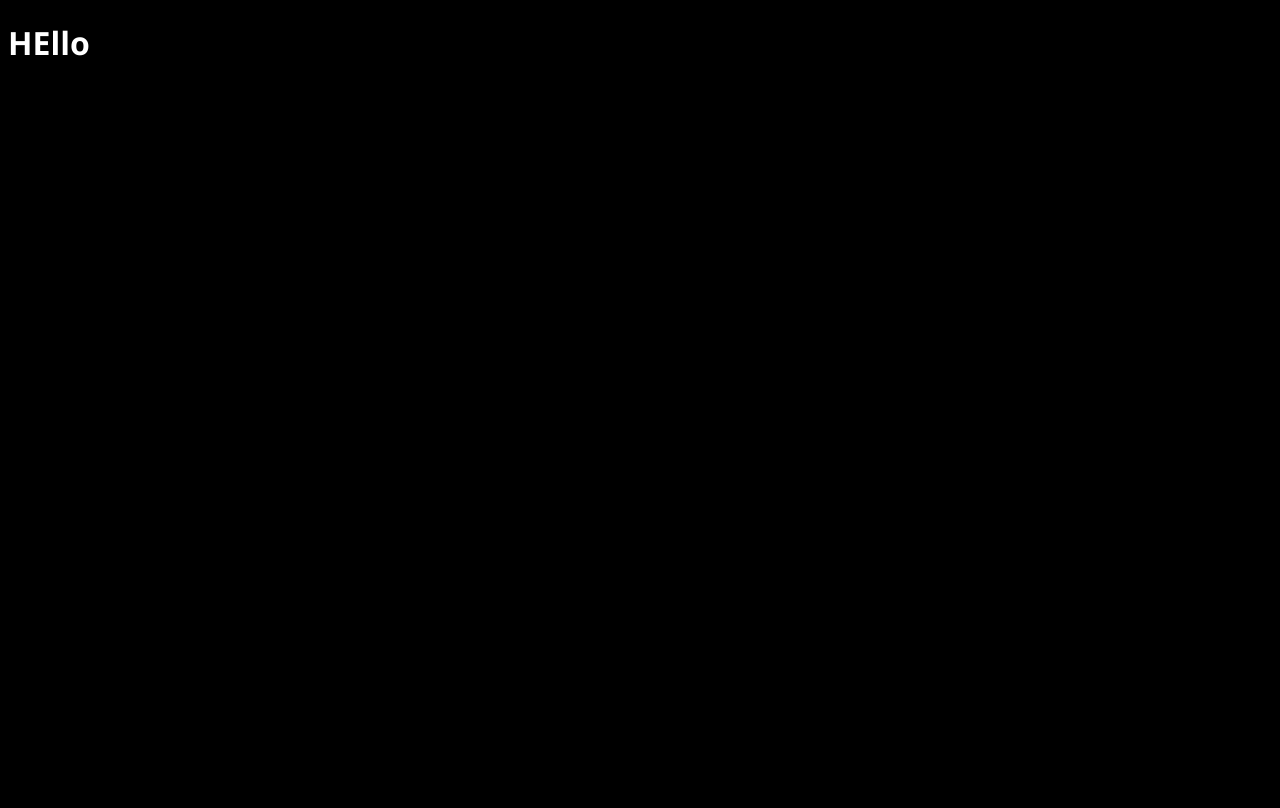
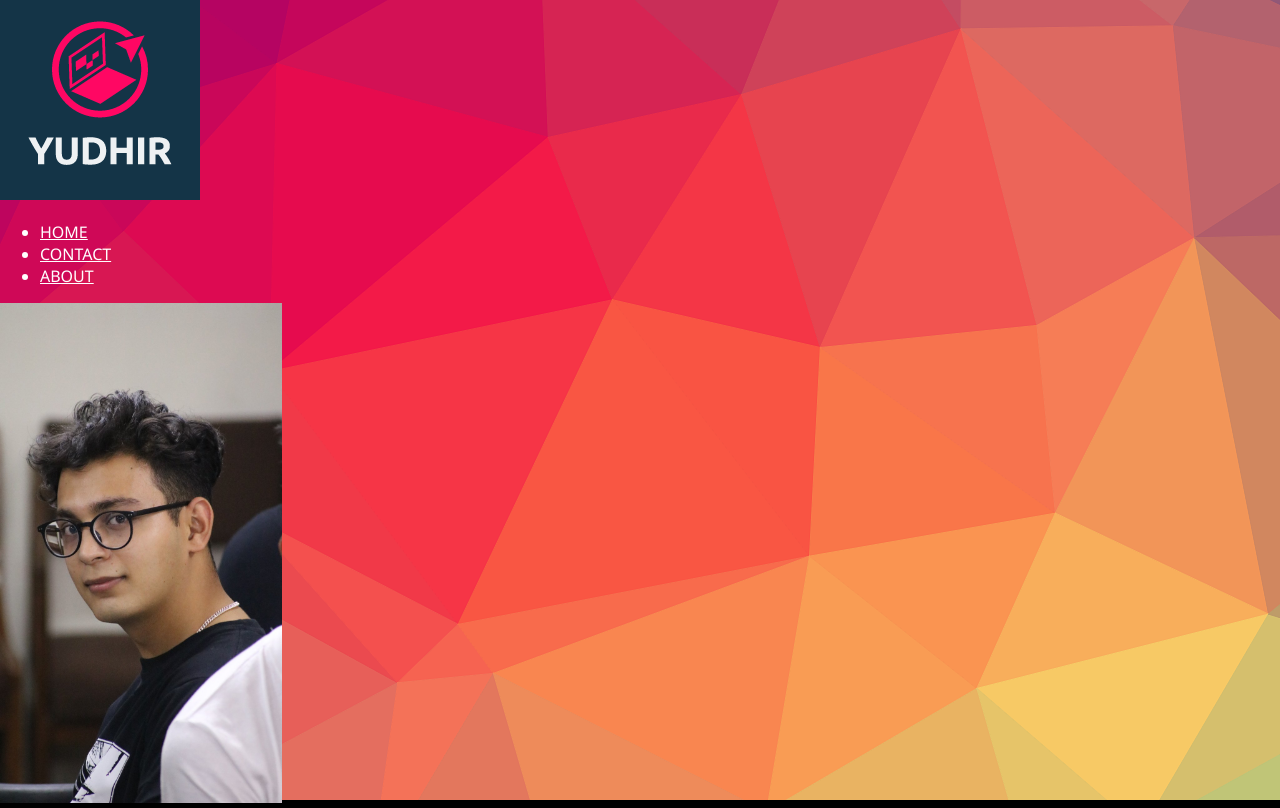
Before and after one commit to YudhirAcharya/CODSOFT, a plain HTML site: page index.html in a window 1280 px wide. Drawn offline with Linux system fonts and the light colour scheme.

Commit message:
day 1.1 navbar

```diff
--- a/index.html
+++ b/index.html
@@ -10,6 +10,24 @@
     <link rel="stylesheet" href="style.css" />
   </head>
   <body>
-    <h1 class="title">HEllo</h1>
+    <div class="topPage">
+      <div class="navbarContainer">
+        <nav>
+          <img
+            class="logo"
+            src="photos/37801da14d144ad9b278b8a036f15ae1.png"
+          />
+          <ul>
+            <li><a href="#">HOME</a></li>
+            <li><a href="#">CONTACT</a></li>
+            <li><a href="#">ABOUT</a></li>
+          </ul>
+        </nav>
+      </div>
+      <img
+        class="profilePicture"
+        src="/photos/viber_image_2023-11-26_18-15-07-239.jpg"
+      />
+    </div>
   </body>
 </html>
--- a/style.css
+++ b/style.css
@@ -5,8 +5,22 @@
 
 body {
   background: black;
+  margin: 0;
 }
 
-h1 {
-  font-size: xx-large;
+.topPage {
+  background-color: black;
+  background-image: url(photos/color-2174065_1920.png);
+  background-size: auto;
+
+  width: auto;
+  height: 100vh;
 }
+
+.profilePicture {
+  height: 500px;
+}
+
+.navbarContainer {
+  display: flex;
+}
```
Also changed, not shown: photos/color-2174065_1920.png (added).
